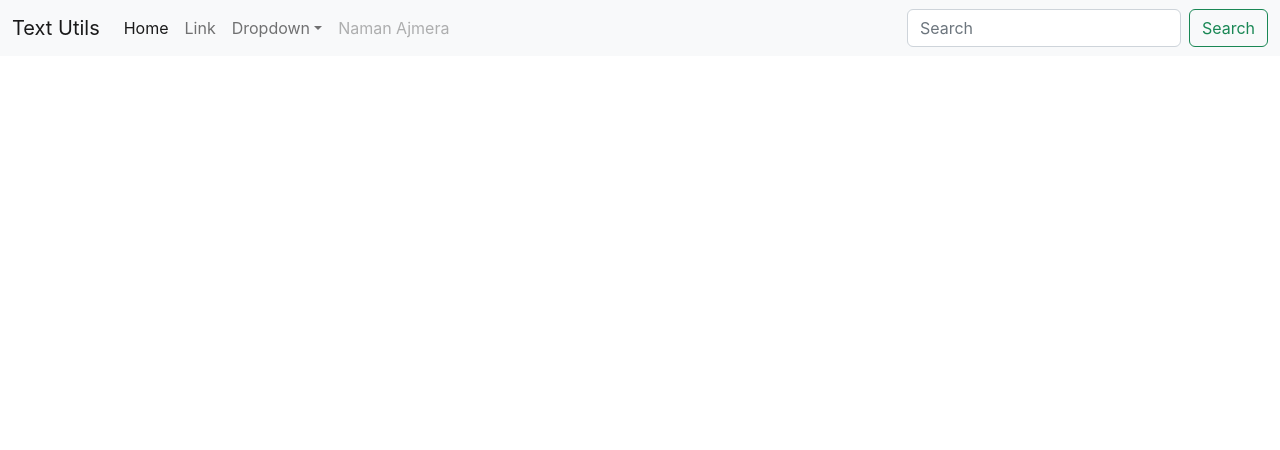
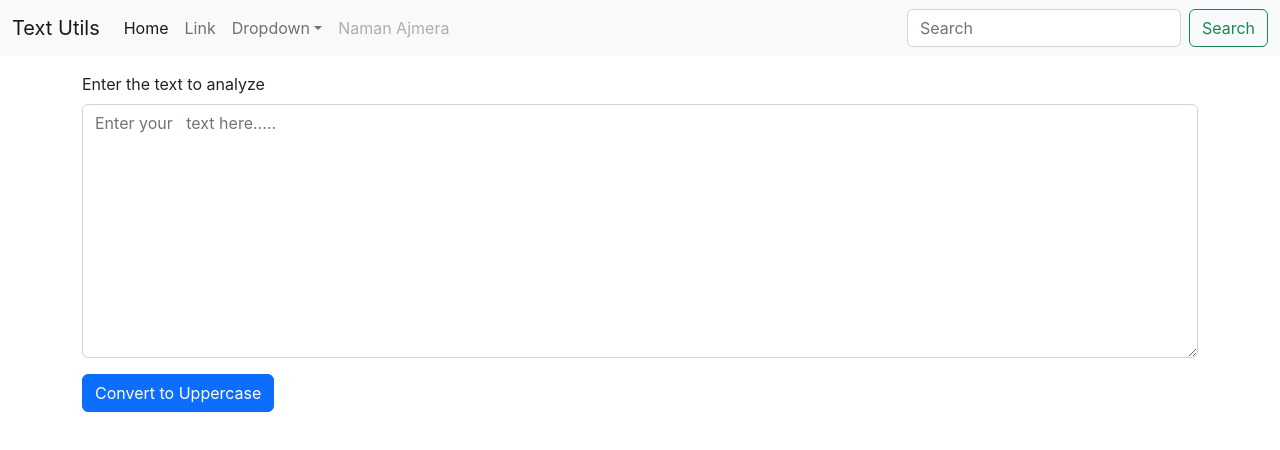
Before and after one commit to namanajmera/ReactJs, a React (Create React App) app in the folder my-app/: page / in a window 1280 px wide. Shown: the top 450 px of the page. Built offline with nearby package versions, Linux system fonts and the light colour scheme.

Commit message:
Basic use of useState.

```diff
--- a/my-app/src/App.js
+++ b/my-app/src/App.js
@@ -1,10 +1,15 @@
 import './App.css';
 import NavBar from "./commonComponents/NavBar";
+import TextForm from './forms/TextForm';
 
 function App() {
+  const heading = "Enter the text to analyze";
   return (
     <div>
       <NavBar title="Text Utils" />
+      <div className="container my-3">
+        <TextForm heading={heading} />
+      </div>
     </div>
   );
 }
--- /dev/null
+++ b/my-app/src/forms/TextForm.jsx
@@ -0,0 +1,23 @@
+import React, { useState } from 'react'
+
+export default function TextForm(props) {
+   const handleUpperCaseClick = () => {
+      let newText = text.toUpperCase();
+      setText(newText);
+   }
+
+   const handleOnChange = (event) => {
+      setText(event.target.value)
+   }
+   const [text, setText] = useState('');
+
+   return (
+      <div>
+         <div className="mb-3">
+            <label htmlFor="myBox" className="form-label">{props.heading}</label>
+            <textarea className="form-control" id="myBox" rows="10" value={text} onChange={handleOnChange} placeholder="Enter your   text here....."></textarea>
+            <button className="btn btn-primary my-3" onClick={handleUpperCaseClick}>Convert to Uppercase</button>
+         </div>
+      </div>
+   )
+}
```
